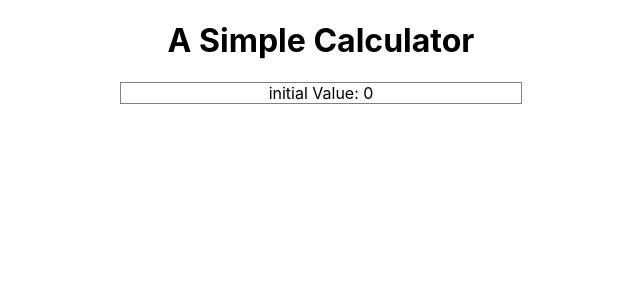
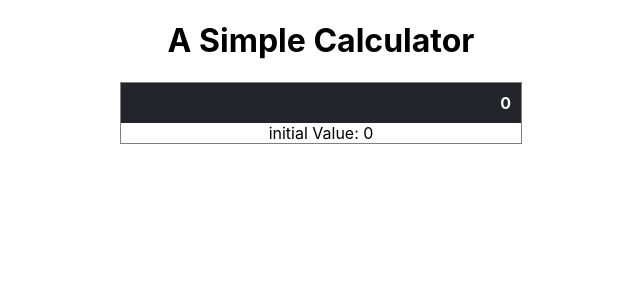
Before and after one commit to lastrafda/calculator-fs, a React (Create React App) app: page / in a window 1280 px wide. Shown: the top 300 px of the page, without its empty margins (319-959 px from the left). Built offline with nearby package versions, Linux system fonts and the light colour scheme.

Commit message:
create "Display" component

```diff
--- a/src/components/Calculator.js
+++ b/src/components/Calculator.js
@@ -1,9 +1,15 @@
 import React from "react";
 import "./Calculator.css";
 import PropTypes from "prop-types";
+import Display from "./Display";
 
 const Calculator = ({ initialValue }) => {
-  return <div className="Calculator">initial Value: {initialValue}</div>;
+  return (
+    <div className="Calculator">
+      <Display text="0" />
+      initial Value: {initialValue}
+    </div>
+  );
 };
 
 Calculator.defaultProps = {
--- /dev/null
+++ b/src/components/Display.css
@@ -0,0 +1,7 @@
+.Display {
+  background: #24252a;
+  color: #ffffff;
+  font-weight: 700;
+  padding: 10px;
+  text-align: right;
+}
--- /dev/null
+++ b/src/components/Display.js
@@ -0,0 +1,13 @@
+import React from "react";
+import "./Display.css";
+import PropTypes from "prop-types";
+
+const Display = ({ text }) => {
+  return <div className="Display">{text}</div>;
+};
+
+Display.propTypes = {
+  text: PropTypes.string.isRequired,
+};
+
+export default Display;
```
